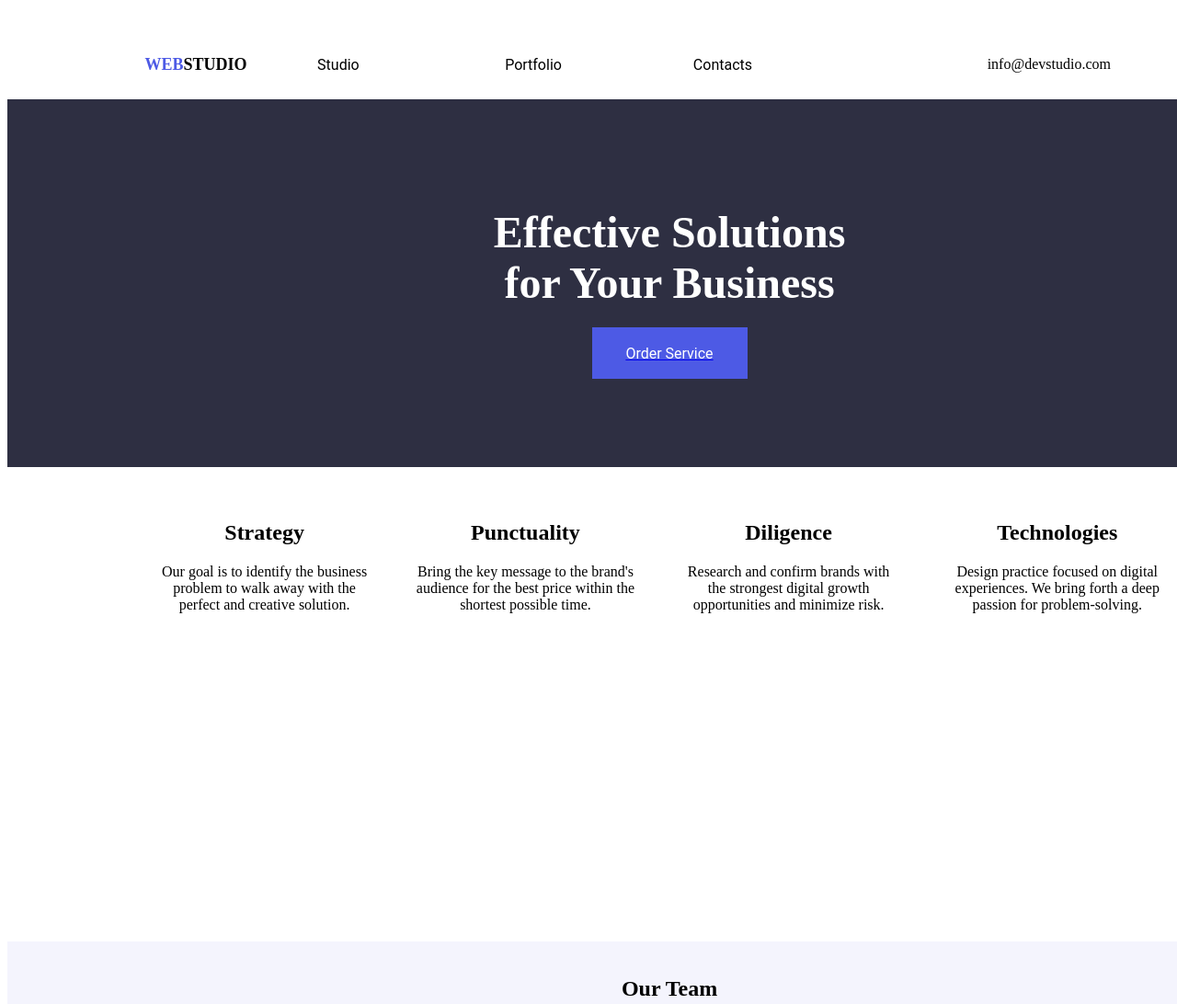
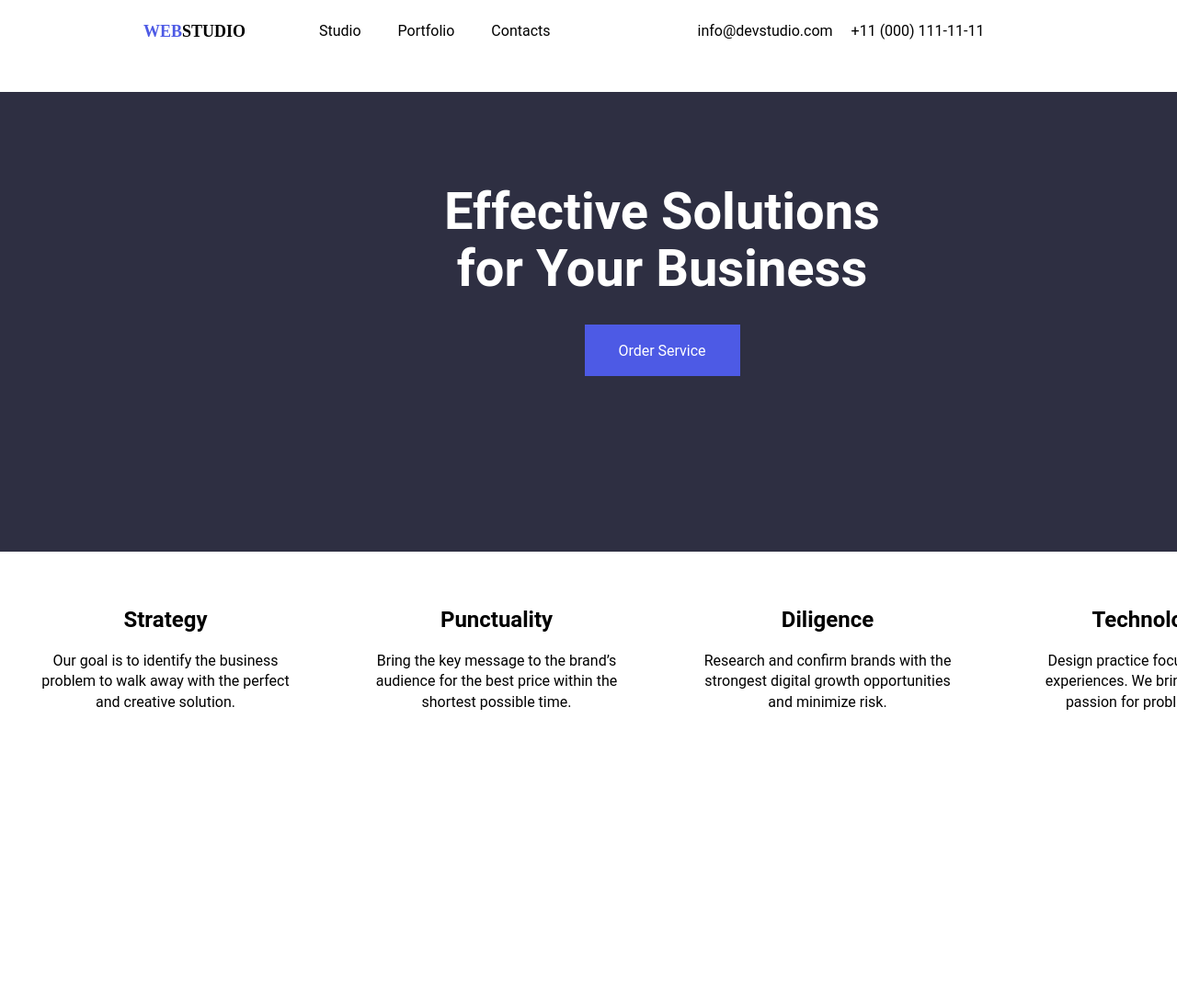
Before and after one commit to Pothand/goit-markup-hw-01, a plain HTML site: page index.html in a window 1280 px wide. Shown: the top 1092 px of the page at 92% size. Drawn offline with Linux system fonts and the light colour scheme.

Commit message:
Removed table content.html

```diff
--- a/index.html
+++ b/index.html
@@ -1,211 +1,265 @@
 <!DOCTYPE html>
 <html lang="en">
   <head>
-    <meta charset="UTF-8" />
+    <meta charset="UTF-8" >
     <title>WebStudio</title>
   </head>
-  <body>
-    <table
-      width="1440"
-      style="height: 2060px"
-      border="0"
-      cellspacing="0"
-      cellpadding="0"
+  <body style="margin: 0; padding: 0">
+    <div style="width: 1440px; height: 2060px; margin: 0 auto">
+      <header style="position: relative; height: 100px; background: #ffffff">
+        <div
+          style="
+            position: absolute;
+            top: 24px;
+            left: 156px;
+            font-family: Raleway;
+            font-size: 18px;
+            font-weight: bold;
+          "
         >
-      <tr style="height: 100px">
-        <td bgcolor="#FFFFFF" valign="top">
-          <table width="1440" border="0" cellspacing="0" cellpadding="0">
-            <tr style="height: 24px">
-              <td colspan="11"></td>
-            </tr>
-            <tr style="height: 76px">
-              <td width="156"></td>
-              <td width="191" valign="middle">
-                <font face="Raleway" size="4">
-                  <b><font color="#4D5AE5">WEB</font>STUDIO</b>
-                </font>
-              </td>
-              <td width="171" valign="middle">
-                <nav>
+          <span style="color: #4d5ae5">WEB</span>STUDIO
+        </div>
+        <nav style="position: absolute; top: 24px; left: 347px; width: 1043px">
+          <ul
+            style="
+              list-style: none;
+              margin: 0;
+              padding: 0;
+              display: flex;
+              align-items: center;
+            "
+          >
+            <li style="margin-right: 40px">
               <a
                 href="#studio"
-                    style="text-decoration: none; color: #000000"
+                style="
+                  text-decoration: none;
+                  color: #000;
+                  font-family: Roboto;
+                  font-size: 16px;
+                "
+                >Studio</a
               >
-                    <font face="Roboto" size="3">Studio</font>
-                  </a>
-                </nav>
-              </td>
-              <td width="40"></td>
-              <td width="171" valign="middle">
-                <nav>
+            </li>
+            <li style="margin-right: 40px">
               <a
                 href="#portfolio"
-                    style="text-decoration: none; color: #000000"
+                style="
+                  text-decoration: none;
+                  color: #000;
+                  font-family: Roboto;
+                  font-size: 16px;
+                "
+                >Portfolio</a
               >
-                    <font face="Roboto" size="3">Portfolio</font>
-                  </a>
-                </nav>
-              </td>
-              <td width="40"></td>
-              <td width="171" valign="middle">
-                <nav>
+            </li>
+            <li style="margin-right: 160px">
               <a
                 href="#contacts"
-                    style="text-decoration: none; color: #000000"
+                style="
+                  text-decoration: none;
+                  color: #000;
+                  font-family: Roboto;
+                  font-size: 16px;
+                "
+                >Contacts</a
               >
-                    <font face="Roboto" size="3">Contacts</font>
-                  </a>
+            </li>
+            <li style="margin-right: 20px">
+              <a
+                href="mailto:info@devstudio.com"
+                style="
+                  text-decoration: none;
+                  color: #000;
+                  font-family: Roboto;
+                  font-size: 16px;
+                "
+                >info@devstudio.com</a
+              >
+            </li>
+            <li>
+              <a
+                href="tel:+110001111111"
+                style="
+                  text-decoration: none;
+                  color: #000;
+                  font-family: Roboto;
+                  font-size: 16px;
+                "
+                >+11 (000) 111-11-11</a
+              >
+            </li>
+          </ul>
         </nav>
-              </td>
-              <td width="160"></td>
-              <td width="91" valign="middle" align="center">
-                <font size="3">info@devstudio.com</font>
-              </td>
-              <td width="40"></td>
-              <td width="209" valign="middle" align="center">
-                <font size="3">+11 (000) 111-11-11</font>
-              </td>
-            </tr>
-          </table>
-        </td>
-      </tr>
-      <tr style="height: 400px">
-        <td bgcolor="#2E2F42" valign="middle" align="center">
-          <font color="#FFFFFF">
-            <h1>
-              <font size="7">Effective Solutions<br />for Your Business</font>
+      </header>
+
+      <section
+        style="
+          height: 400px;
+          background: #2e2f42;
+          color: #ffffff;
+          text-align: center;
+          padding-top: 100px;
+        "
+      >
+        <h1
+          style="
+            font-family: Roboto;
+            font-size: 56px;
+            line-height: 1.1;
+            margin: 0;
+          "
+        >
+          Effective Solutions<br>
+          for Your Business
         </h1>
-          </font>
-          <table border="0" cellspacing="0" cellpadding="0">
-            <tr>
-              <td
-                bgcolor="#4D5AE5"
-                width="169"
-                style="height: 56px"
-                align="center"
-                valign="middle"
+        <button
+          style="
+            margin-top: 30px;
+            width: 169px;
+            height: 56px;
+            background: #4d5ae5;
+            color: #ffffff;
+            border: none;
+            font-family: Roboto;
+            font-size: 16px;
+            cursor: pointer;
+          "
         >
-                <a href="#">
-                  <font color="#FFFFFF" face="Roboto" size="3"
-                    >Order Service</font
+          Order Service
+        </button>
+      </section>
+
+      <section
+        style="
+          height: 516px;
+          background: #ffffff;
+          text-align: center;
+          padding-top: 40px;
+        "
       >
-                </a>
-              </td>
-            </tr>
-          </table>
-        </td>
-      </tr>
-      <tr style="height: 516px">
-        <td bgcolor="#FFFFFF" valign="top" align="center">
-          <br />
-          <table width="80%" border="0" cellspacing="0" cellpadding="20">
-            <tr>
-              <td align="center" valign="top">
-                <h2>Strategy</h2>
-                <p>
-                  <font size="3">
-                    Our goal is to identify the business problem to walk away
-                    with the perfect and creative solution.
-                  </font>
+        <ul
+          style="
+            list-style: none;
+            display: flex;
+            justify-content: space-around;
+            margin: 0;
+            padding: 0;
+          "
+        >
+          <li style="width: 20%">
+            <h2 style="font-family: Roboto; font-size: 24px">Strategy</h2>
+            <p style="font-family: Roboto; font-size: 16px; line-height: 1.4">
+              Our goal is to identify the business<br>
+              problem to walk away with the perfect and creative solution.
             </p>
-              </td>
-              <td align="center" valign="top">
-                <h2>Punctuality</h2>
-                <p>
-                  <font size="3">
-                    Bring the key message to the brand's audience for the best
-                    price within the shortest possible time.
-                  </font>
+          </li>
+          <li style="width: 20%">
+            <h2 style="font-family: Roboto; font-size: 24px">Punctuality</h2>
+            <p style="font-family: Roboto; font-size: 16px; line-height: 1.4">
+              Bring the key message to the brand’s audience for the best price
+              within the shortest possible time.
             </p>
-              </td>
-              <td align="center" valign="top">
-                <h2>Diligence</h2>
-                <p>
-                  <font size="3">
-                    Research and confirm brands with the strongest digital
-                    growth opportunities and minimize risk.
-                  </font>
+          </li>
+          <li style="width: 20%">
+            <h2 style="font-family: Roboto; font-size: 24px">Diligence</h2>
+            <p style="font-family: Roboto; font-size: 16px; line-height: 1.4">
+              Research and confirm brands with the strongest digital growth
+              opportunities and minimize risk.
             </p>
-              </td>
-              <td align="center" valign="top">
-                <h2>Technologies</h2>
-                <p>
-                  <font size="3">
-                    Design practice focused on digital experiences. We bring
-                    forth a deep passion for problem-solving.
-                  </font>
+          </li>
+          <li style="width: 20%">
+            <h2 style="font-family: Roboto; font-size: 24px">Technologies</h2>
+            <p style="font-family: Roboto; font-size: 16px; line-height: 1.4">
+              Design practice focused on digital experiences. We bring forth a
+              deep passion for problem‑solving.
             </p>
-              </td>
-            </tr>
-          </table>
-        </td>
-      </tr>
-      <tr style="height: 732px">
-        <td bgcolor="#F4F4FD" valign="top" align="center">
-          <br />
-          <h2>Our Team</h2>
-          <br />
-          <table width="80%" border="0" cellspacing="0" cellpadding="10">
-            <tr>
-              <td align="center" valign="top">
+          </li>
+        </ul>
+      </section>
+
+      <section
+        style="
+          height: 732px;
+          background: #f4f4fd;
+          text-align: center;
+          padding-top: 40px;
+        "
+      >
+        <h2 style="font-family: Roboto; font-size: 24px; margin-bottom: 20px">
+          Our Team
+        </h2>
+        <ul
+          style="
+            list-style: none;
+            display: flex;
+            justify-content: space-around;
+            margin: 0;
+            padding: 0;
+          "
+        >
+          <li>
             <img
               src="./img/teamcard1.jpg"
               width="264"
               height="260"
               alt="Product Designer"
-                />
-              </td>
-              <td align="center" valign="top">
+            >
+          </li>
+          <li>
             <img
               src="./img/teamcard2.jpg"
               width="264"
               height="260"
               alt="Frontend Developer"
-                />
-              </td>
-              <td align="center" valign="top">
+            >
+          </li>
+          <li>
             <img
               src="./img/teamcard3.jpg"
               width="264"
               height="260"
               alt="Marketing"
-                />
-              </td>
-              <td align="center" valign="top">
+            >
+          </li>
+          <li>
             <img
               src="./img/teamcard4.jpg"
               width="264"
               height="260"
               alt="UI Designer"
-                />
-              </td>
-            </tr>
-          </table>
-        </td>
-      </tr>
-      <tr style="height: 312px">
-        <td bgcolor="#2E2F42" valign="middle">
-          <table width="1440" border="0" cellspacing="0" cellpadding="0">
-            <tr>
-              <td width="156"></td>
-              <td valign="middle">
-                <p style="color: #ffffff; margin: 0">
-                  <font face="Raleway" size="4">
-                    <b><font color="#4D5AE5">WEB</font>STUDIO</b>
-                  </font>
-                </p>
-                <p style="color: #ffffff; margin: 0">
-                  <font size="3">
-                    Increase the flow of customers and<br />
-                    sales for your business with digital<br />
+            >
+          </li>
+        </ul>
+      </section>
+
+      <footer style="height: 312px; background: #2e2f42; padding-top: 40px">
+        <div
+          style="
+            margin-left: 156px;
+            color: #ffffff;
+            font-family: Raleway;
+            font-size: 18px;
+            font-weight: bold;
+          "
+        >
+          <span style="color: #4d5ae5">WEB</span>STUDIO
+        </div>
+        <div
+          style="
+            margin-left: 156px;
+            margin-top: 10px;
+            font-family: Roboto;
+            font-size: 16px;
+            color: #ffffff;
+            line-height: 1.4;
+          "
+        >
+          Increase the flow of customers and<br>
+          sales for your business with digital<br>
           marketing &amp; growth solutions.
-                  </font>
-                </p>
-              </td>
-            </tr>
-          </table>
-        </td>
-      </tr>
-    </table>
+        </div>
+      </footer>
+    </div>
   </body>
 </html>
```
Lines whose indentation alone changed are shown as unchanged.
